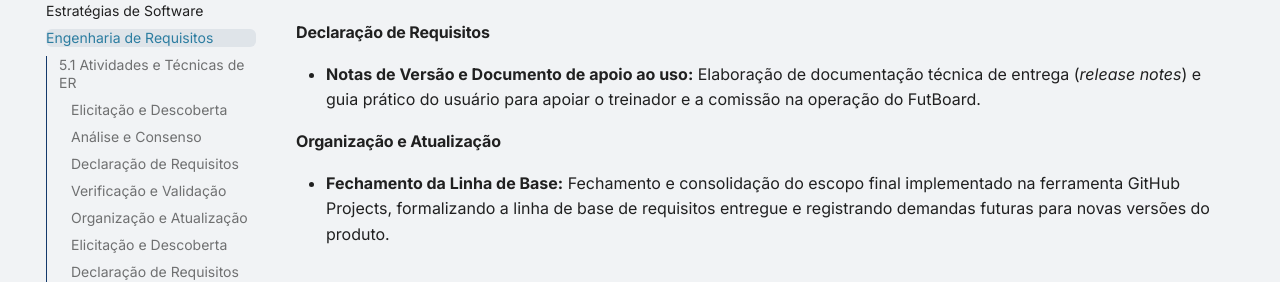
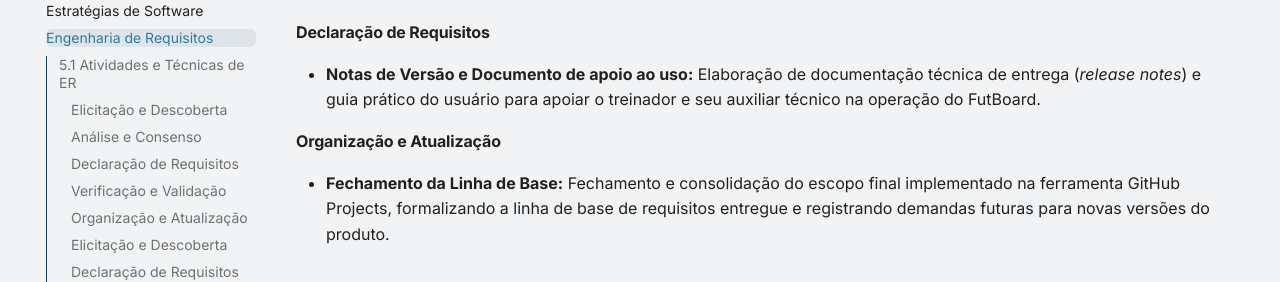
Before and after one commit to mdsreq-fga-unb/REQ-2026.2-T01-FutBoard, an MkDocs documentation site: the page built from docs/visao-produto/engenharia-requisitos.md, in a window 1280 px wide and 900 px high, scrolled down 2592 px. Shown: the part 196-478 px from the top of the window. Built offline with MkDocs 1.6.1 and Material for MkDocs 9.7.7, drawn with Linux system fonts in a browser that asks for light colours.

Commit message:
docs: retira o termo 'comissao tecnica' e adiciona 'auxiliar técnico'

```diff
--- a/docs/visao-produto/engenharia-requisitos.md
+++ b/docs/visao-produto/engenharia-requisitos.md
@@ -81,7 +81,7 @@ Abaixo estão detalhadas as atividades e técnicas de Engenharia de Requisitos a
 - **Prática de Validação com o Cliente e Testes de Aceitação:** Utilização do sistema em ambiente real de produção pelo técnico Marcus Vinicius no Canaã Esporte Clube, atestando a aderência plena da solução às atividades do técnico e seu auxiliar técnico.
 
 #### Declaração de Requisitos
-- **Notas de Versão e Documento de apoio ao uso:** Elaboração de documentação técnica de entrega (*release notes*) e guia prático do usuário para apoiar o treinador e a comissão na operação do FutBoard.
+- **Notas de Versão e Documento de apoio ao uso:** Elaboração de documentação técnica de entrega (*release notes*) e guia prático do usuário para apoiar o treinador e seu auxiliar técnico na operação do FutBoard.
 
 #### Organização e Atualização
 - **Fechamento da Linha de Base:** Fechamento e consolidação do escopo final implementado na ferramenta GitHub Projects, formalizando a linha de base de requisitos entregue e registrando demandas futuras para novas versões do produto.
```
